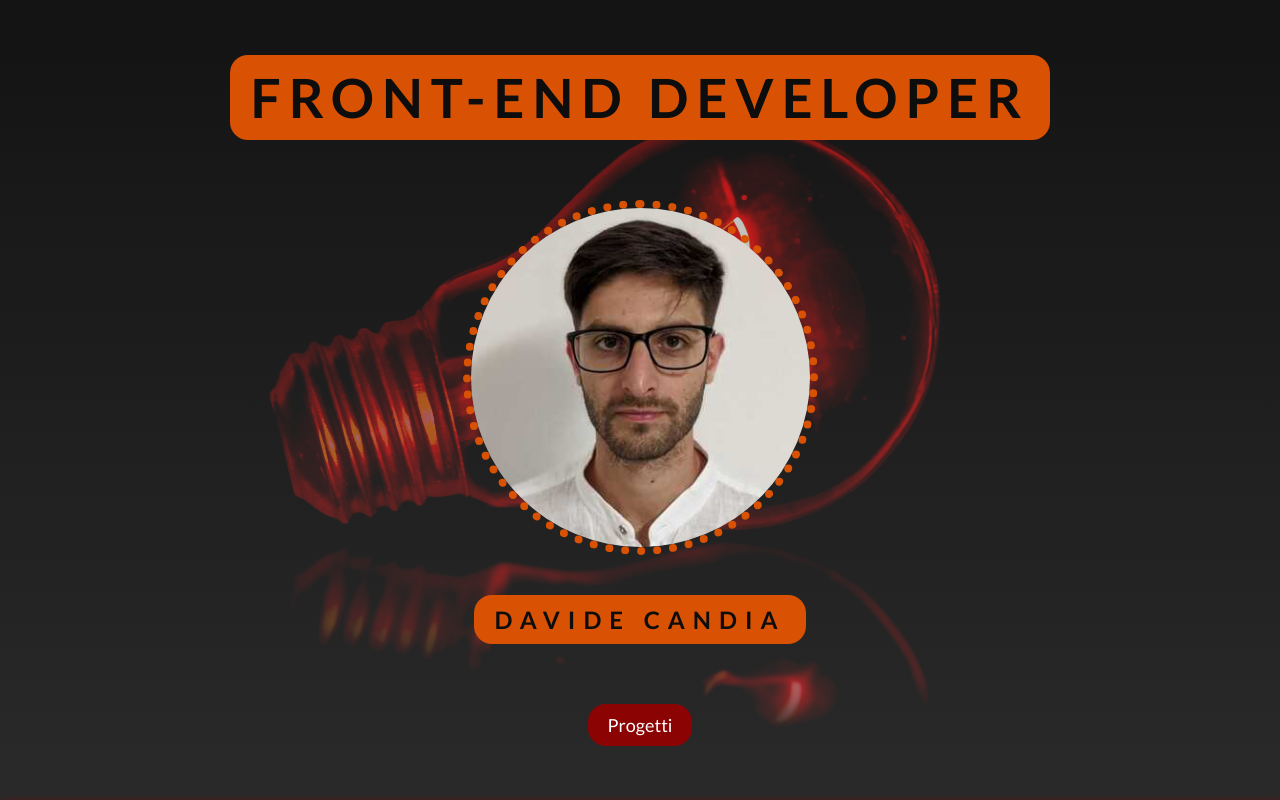
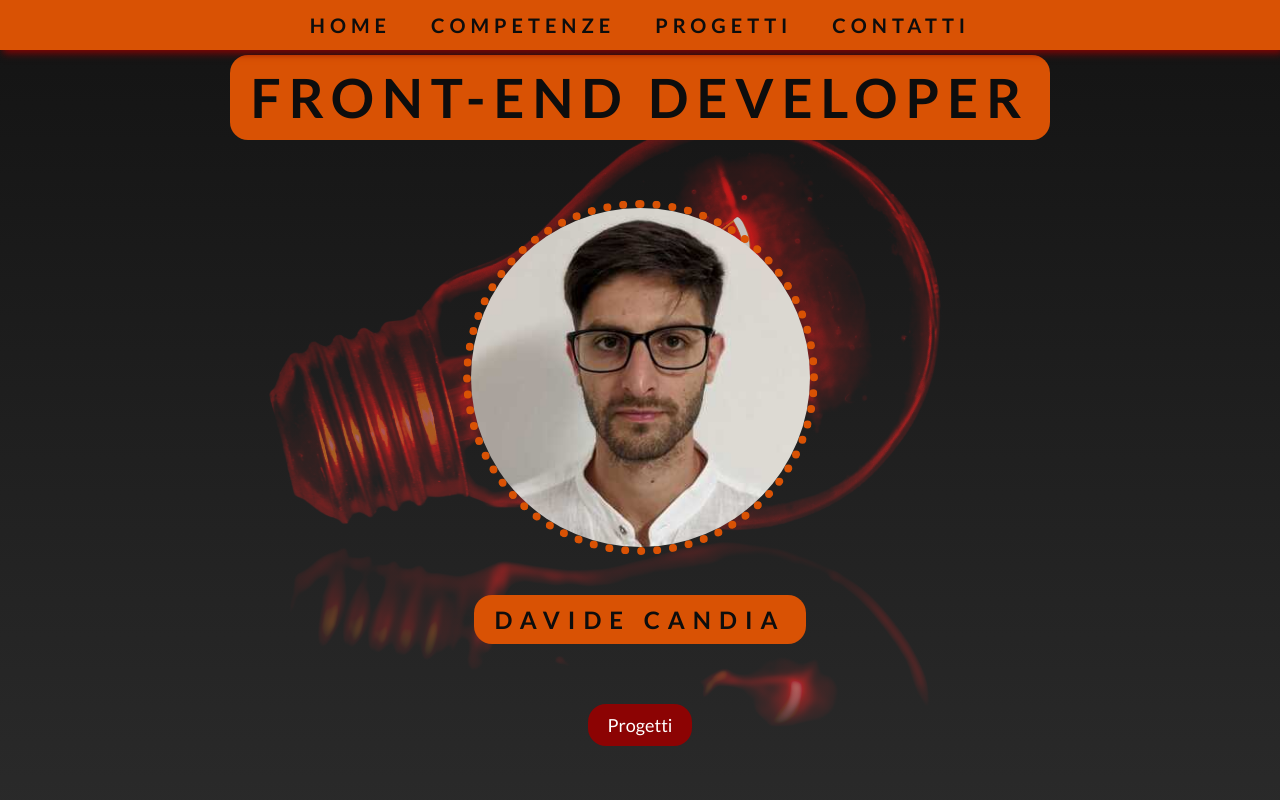
Before and after one commit to davidecandia/cv, a React (Create React App) app: page / in a window 1280 px wide. Shown: the top 800 px of the page. Built offline with nearby package versions, Linux system fonts and the light colour scheme.

Commit message:
da aggiustare la nav

```diff
--- a/src/App.css
+++ b/src/App.css
@@ -108,12 +108,17 @@ h4, p{font-size: 16px;margin-bottom: 20px;}
 
 /*! navbar */
 /* navbar */
+.fissa {
+    position: fixed;
+    top: 0;
+  }
+
 .navbar{
     background-color: var(--arancio);
     width: 100%;
     height: 50px;
     box-shadow: 0.2rem 0.2rem 0.5rem var(--rosso-scuro);
-    position: fixed;
+    position: absolute;
     z-index: 300;
 }
 .navbar-links{
--- a/src/components/Nav.jsx
+++ b/src/components/Nav.jsx
@@ -2,7 +2,7 @@ import React from 'react'
 
 const Nav = () => {
   return (
-    <nav className ="navbar mb-4 flex align-center justify-center mb-3">
+    <nav className ="navbar fissa mb-4 flex align-center justify-center mb-3">
         <a href="#section-1" className="navbar-links">Home</a>
         <a href="#section-2" className="navbar-links">Competenze</a>
         <a href="#section-3" className="navbar-links">Progetti</a>
```
